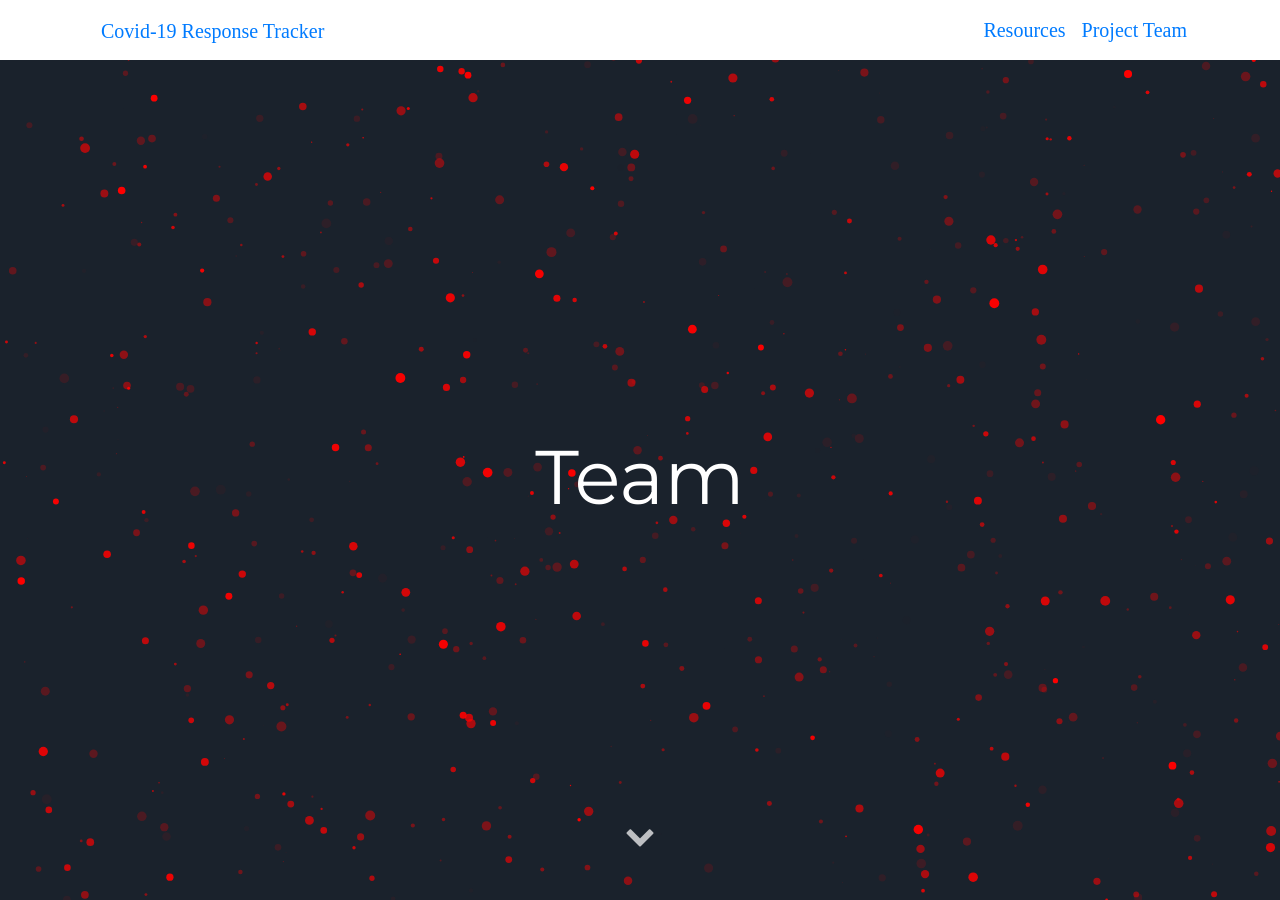
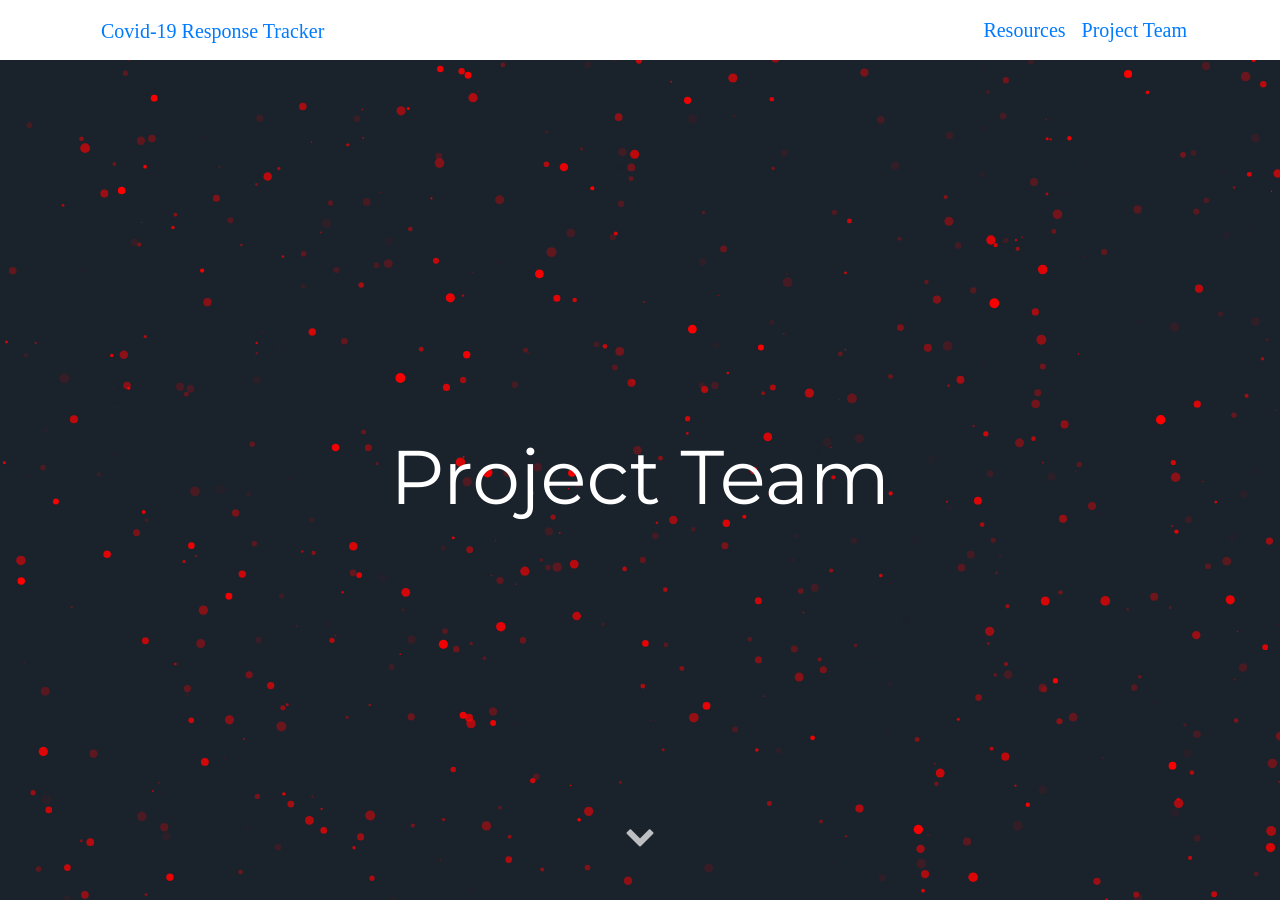
Before and after one commit to visionary-futures-collective/covid19, a Jekyll site: the page built from project-team.md, in a window 1280 px wide and 900 px high. Built offline with Jekyll 4.4.1, drawn with Linux system fonts in a browser that asks for light colours; some web fonts are replaced.

Commit message:
Update project-team.md

```diff
--- a/project-team.md
+++ b/project-team.md
@@ -1,12 +1,12 @@
 ---
 layout: page
-title: Team
+title: Project Team
 permalink: /project-team
 ---
 Information about the project team
 
 ## Project team
-
+<br />
 Alex Galarza<br />
 Alex Wermer-Colan<br />
 Amanda Henrichs<br />
```
